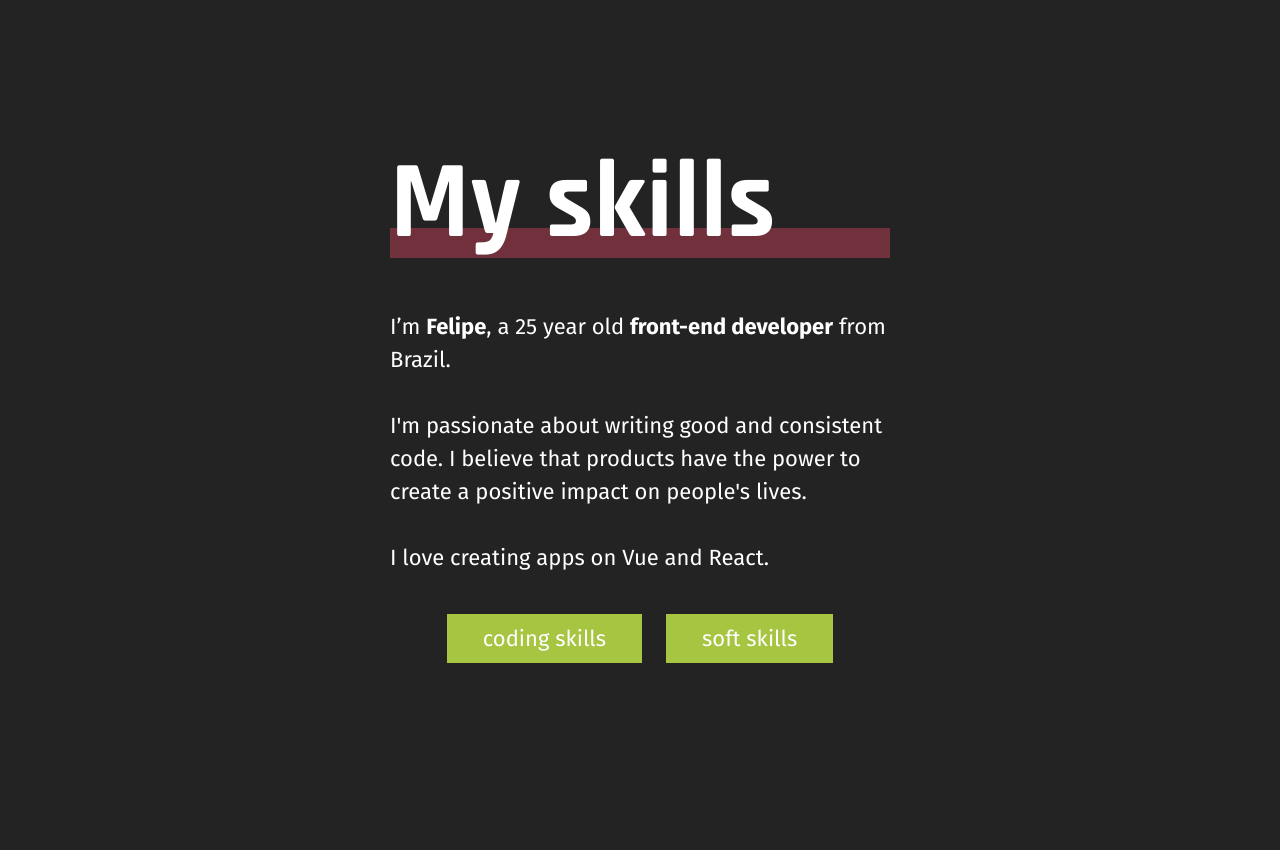
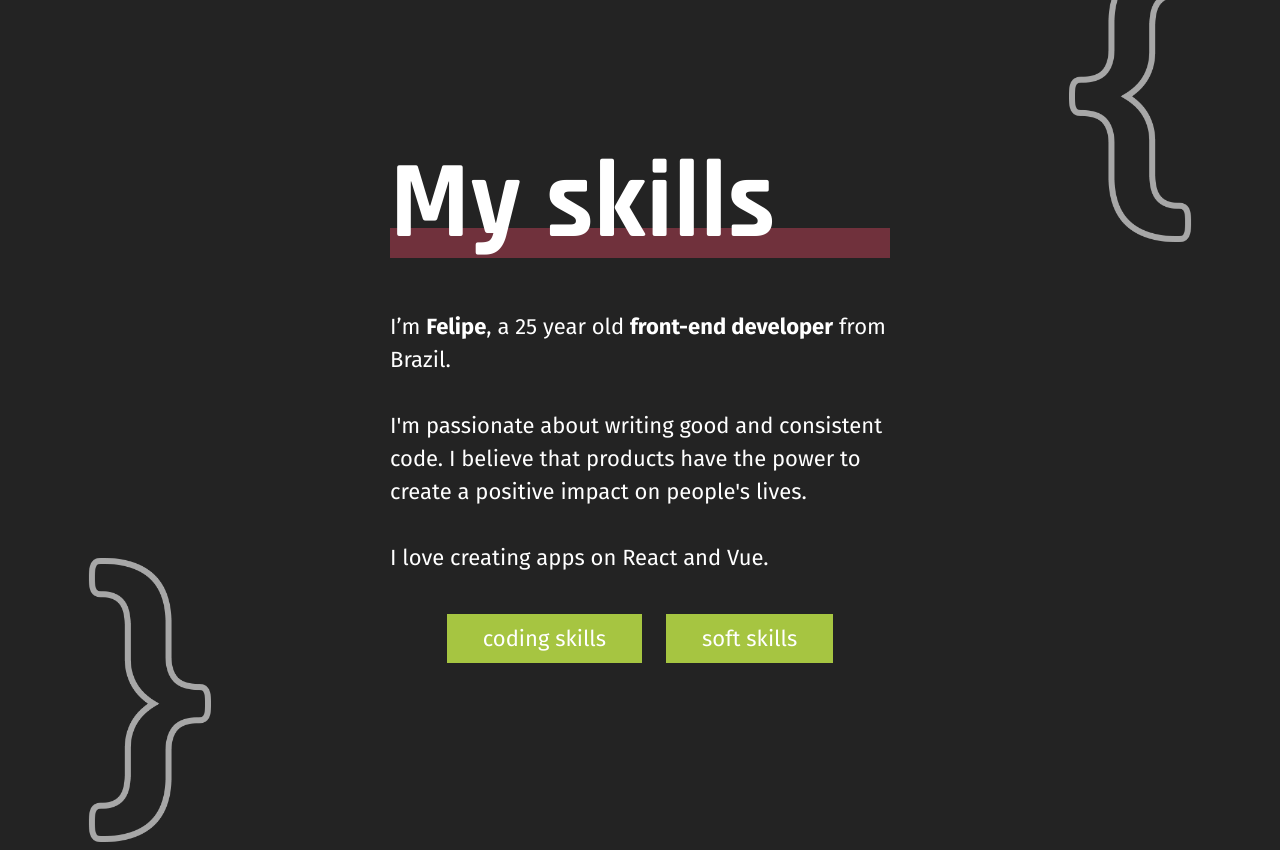
Before and after one commit to liraf/felipelira.me-new, a React (Create React App) app: page /skills in a window 1280 px wide. Before the commit the page ends 800 px from the top, so only its background shows below. Built offline with nearby package versions, Linux system fonts and the light colour scheme.

Commit message:
feat(skills): changing bracket width according to route

```diff
--- a/src/pages/Skills/Skills.scss
+++ b/src/pages/Skills/Skills.scss
@@ -3,9 +3,31 @@
   align-items: center;
   justify-content: center;
   height: 100vh;
+  overflow: hidden;
 }
 
 .container {
   @include container();
   width: 500px;
 }
+
+.bracket {
+  position: absolute;
+  width: 150px;
+  opacity: 0.6;
+
+  &__isOnHome {
+    width: 300px;
+  }
+
+  &__open {
+    top: -50px;
+    right: 0px;
+  }
+
+  &__close {
+    bottom: -50px;
+    left: 0px;
+    transform: rotate(180deg);
+  }
+}
--- a/src/pages/Skills/Skills.tsx
+++ b/src/pages/Skills/Skills.tsx
@@ -1,10 +1,26 @@
-import { Outlet } from "react-router-dom";
-
+import { Outlet, useLocation } from "react-router-dom";
 import "./Skills.scss";
 
+import bracket from "../../assets/bracket.png";
+
 const Skills = () => {
+  const location = useLocation();
+
+  const isOnHome = location.pathname === '/skills';
+
   return (
     <div className="skills">
+      <img
+        className={`bracket bracket__open ${isOnHome ? 'bracket__isOnHome' : ''}`}
+        src={bracket}
+        alt="open bracket"
+      />
+      <img
+        className={`bracket bracket__close ${isOnHome ? 'bracket__isOnHome' : ''}`}
+        src={bracket}
+        alt="close bracket"
+      />
+
       <div className="container">
         <Outlet />
       </div>
--- a/src/pages/Skills/SkillsHome/SkillsHome.tsx
+++ b/src/pages/Skills/SkillsHome/SkillsHome.tsx
@@ -12,7 +12,7 @@ const SkillsHome = () => {
         <br /><br />
         I'm passionate about writing good and consistent code. I believe that products have the power to create a positive impact on people's lives.
         <br /><br />
-        I love creating apps on Vue and React.
+        I love creating apps on React and Vue.
       </div>
 
       <div className="buttonsWrapper">
```
Also changed, not shown: src/assets/bracket.png (added).
